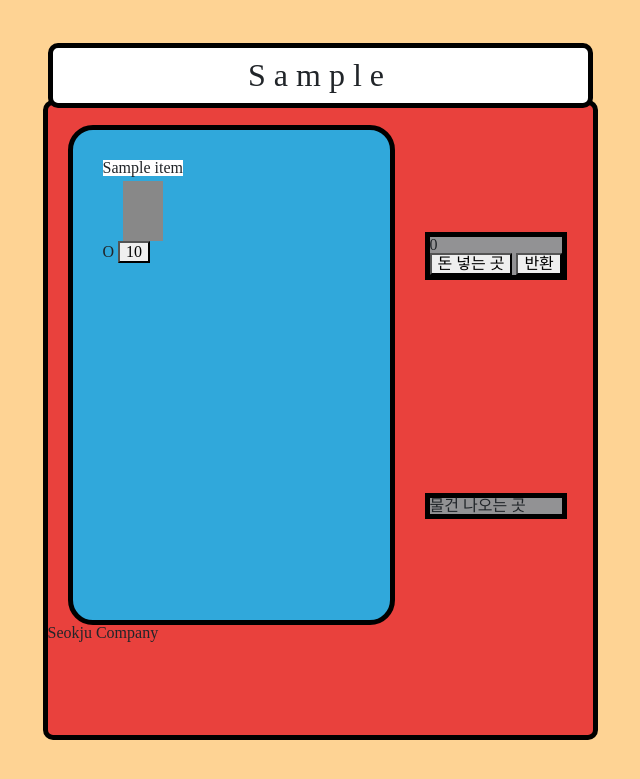
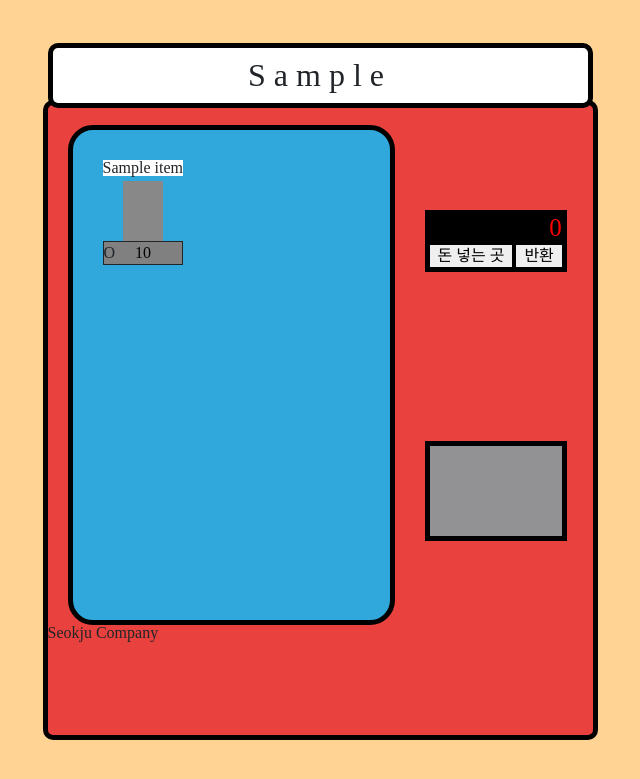
Before and after one commit to somefood/vending_machine, a Django app: template vending/templates/vending/detail.html in a window 1280 px wide. Shown: the top 779 px of the page, without its empty margins (320-960 px from the left). Run offline with Django 3.2, Linux system fonts and the light colour scheme; the template is opened without the code that fills it: most values are stand-ins (such as "Sample title", 1, 10 or a date in 2020).

Commit message:
4주차 css 수정

```diff
--- a/static/styles.css
+++ b/static/styles.css
@@ -116,6 +116,21 @@ body {
     margin: 0 auto;
 }
 
+.vm-item-price {
+    border: 1px solid;
+    background-color: gray;
+}
+
+button.beverage {
+    background-color: transparent;
+    border-color: transparent;
+    min-width: 48px;
+}
+
+button.beverage:hover {
+    font-weight: bold;
+}
+
 .vm-item .item {
     padding: 10px;
 }
@@ -130,11 +145,24 @@ body {
 .money {
     width: 100%;
     border: 5px solid #000;
-    background-color: #929294;
+    background-color: #000;
+}
+
+.money button {
+    border-color: transparent;
+}
+
+.money .print-money {
+    height: 30px;
+    background-color: #000;
+    color: red;
+    font-size: 25px;
+    text-align: right;
 }
 
 .exit {
     width: 100%;
+    height: 100px;
     border: 5px solid #000;
     background-color: #929294;
 }
--- a/vending/templates/vending/detail.html
+++ b/vending/templates/vending/detail.html
@@ -32,7 +32,7 @@
                     <button id="insert">돈 넣는 곳</button>
                     <button id="refund">반환</button>
                 </div>
-                <div class="exit">물건 나오는 곳</div>
+                <div class="exit"></div>
             </div>
         </div>
         <div>
```
